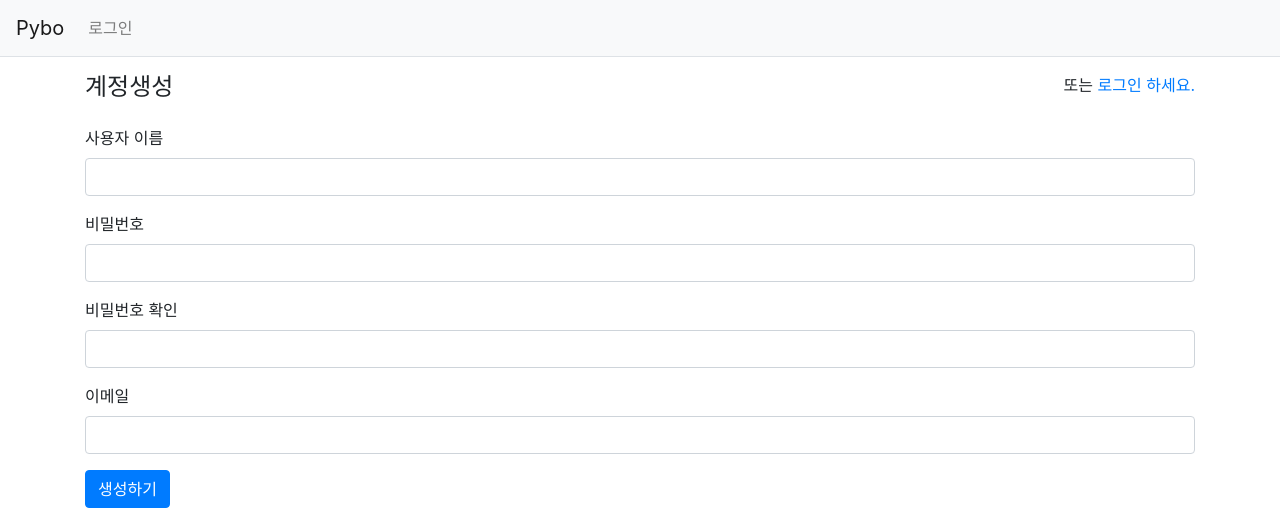
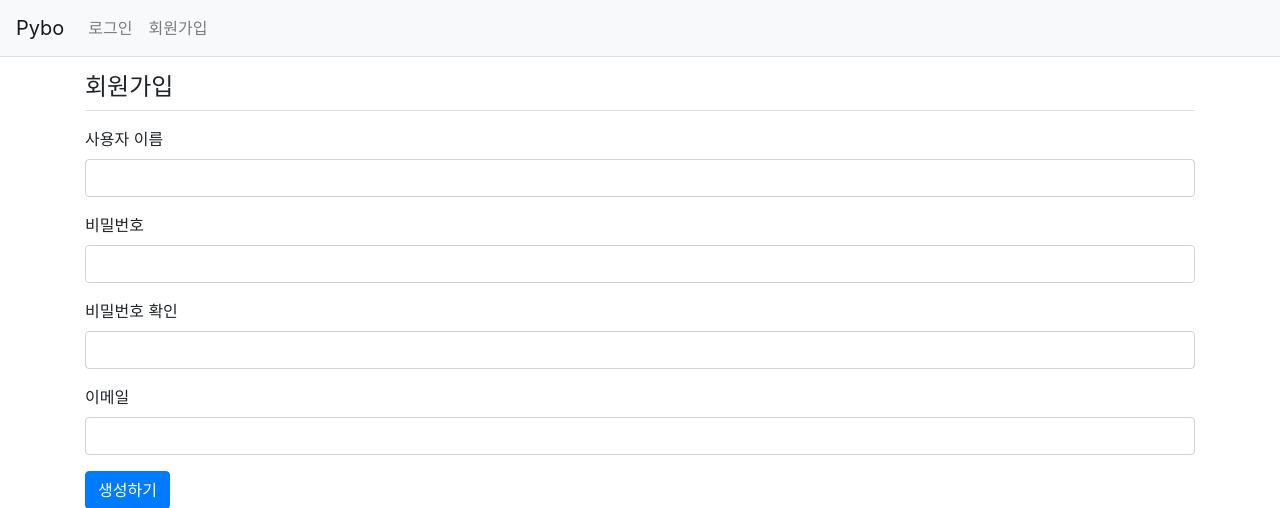
Before and after one commit to jseop-lim/pybo, a Django app: page /common/sighup/ in a window 1280 px wide. Shown: the top 508 px of the page. Run offline with Django 3.2, Linux system fonts and the light colour scheme; some libraries are stand-ins or nearby versions.

Commit message:
navbar 라벨 및 순서 변경

```diff
--- a/common/urls.py
+++ b/common/urls.py
@@ -6,7 +6,7 @@ from . import views
 app_name = 'common'
 
 urlpatterns = [
-    # 로그인 로그아웃 계정생성
+    # 로그인 로그아웃 회원가입
     path('login/', auth_views.LoginView.as_view(template_name='common/login.html'), name='login'),
     path('logout/', auth_views.LogoutView.as_view(), name='logout'),
     path('sighup/', views.signup, name='signup'),
--- a/common/views.py
+++ b/common/views.py
@@ -8,7 +8,7 @@ from common.forms import UserForm
 
 def signup(request):
     """
-    계정생성
+    회원가입
     """
     if request.method == "POST":
         form = UserForm(request.POST)
@@ -18,11 +18,10 @@ def signup(request):
             raw_password = form.cleaned_data.get('password1')
             user = authenticate(username=username, password=raw_password)  # 사용자 인증
             login(request, user)  # 로그인
-            return redirect(request.POST.get('next', 'pybo:index'))
+            return redirect('pybo:index')
     else:
         form = UserForm()
-        next = request.GET.get('next', '')
-    return render(request, 'common/signup.html', {'form': form, 'next': next})
+    return render(request, 'common/signup.html', {'form': form})
 
 
 class PasswordChangeView(auth_views.PasswordChangeView):
--- a/templates/common/signup.html
+++ b/templates/common/signup.html
@@ -1,17 +1,10 @@
 {% extends "base.html" %}
 {% block content %}
 <div class="container my-3">
-    <div class="row my-3">
-        <div class="col-4">
-            <h4>계정생성</h4>
-        </div>
-        <div class="col-8 text-right">
-            <span>또는 <a href="{% url 'common:signup' %}?next={{ next }}">로그인 하세요.</a></span>
-        </div>
-    </div>
+    <h4 class="border-bottom pb-2 my-3">회원가입</h4>
+
     <form method="post" class="post-form" action="{% url 'common:signup' %}">
         {% csrf_token %}
-        <input type="hidden" name="next" value="{{ next }}">  <!-- 계정 생성 후 이동되는 URL-->
         {% include "form_errors.html" %}
         <div class="form-group">
             <label for="username">사용자 이름</label>
--- a/templates/navbar.html
+++ b/templates/navbar.html
@@ -9,16 +9,21 @@
         <ul class="navbar-nav">
             {% if user.is_authenticated %}
             <li class="nav-item ">
-                <a class="nav-link" href="{% url 'common:password_change' %}">계정설정</a>
+                <a class="nav-link" href="{% url 'common:password_change' %}">{{ user.username }}</a>
             </li>
+            {% endif %}
+            {% if user.is_authenticated %}
             <li class="nav-item ">
-                <a class="nav-link" href="{% url 'common:logout' %}">{{ user.username }}(로그아웃)</a>
+                <a class="nav-link" href="{% url 'common:logout' %}">로그아웃</a>
             </li>
             {% else %}
             <li class="nav-item ">
                 <a class="nav-link" href="{% url 'common:login' %}">로그인</a>
             </li>
             {% endif %}
+            <li class="nav-item ">
+                <a class="nav-link" href="{% url 'common:signup' %}">회원가입</a>
+            </li>
         </ul>
     </div>
 </nav>
```
Also changed, not shown: templates/common/login.html (+7 -8 lines).
